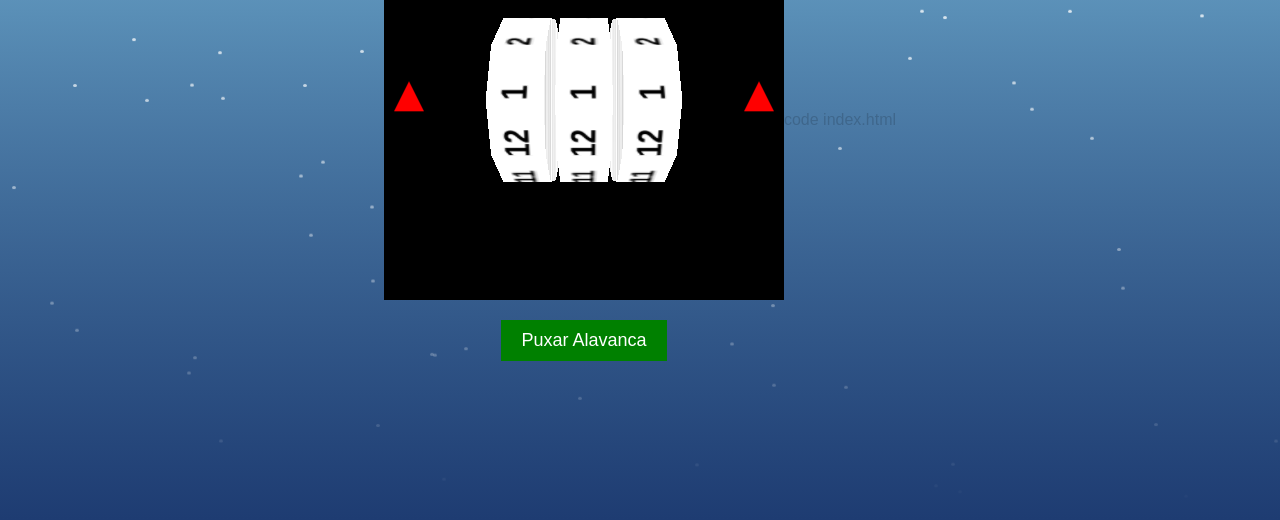
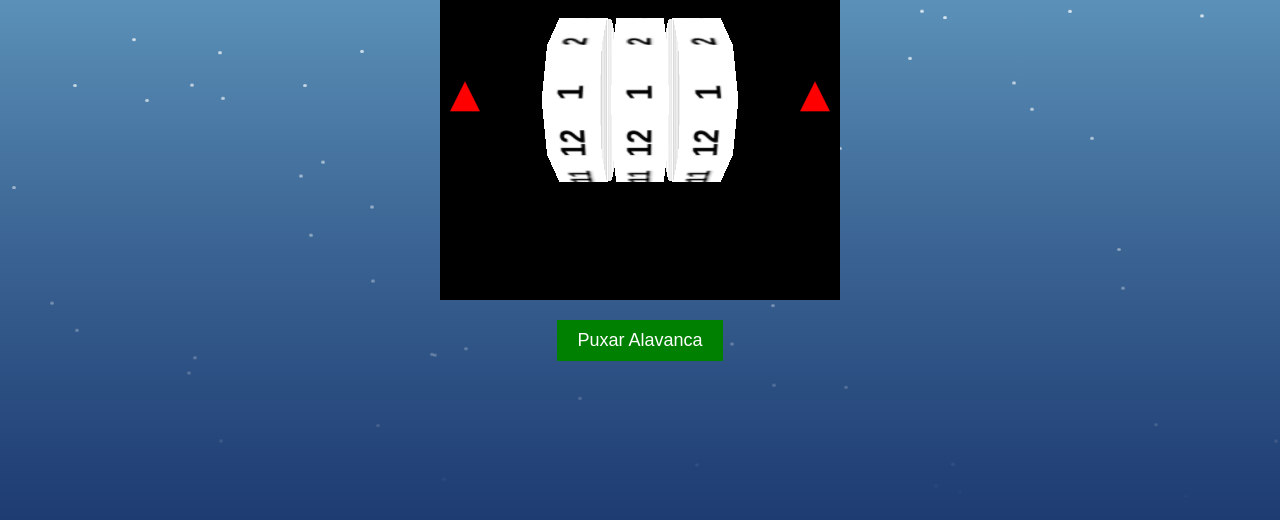
Before and after one commit to chkaizen/slotsninjah, a plain HTML site: page index.html in a window 1280 px wide. Shown: the part 280-800 px from the top of the page. Drawn offline with nearby package versions, Linux system fonts and the light colour scheme.

Commit message:
remover caractere da index

```diff
--- a/index.html
+++ b/index.html
@@ -34,4 +34,3 @@
     <script src="js/script.js"></script>
 </body>
 </html>
-code index.html
```
